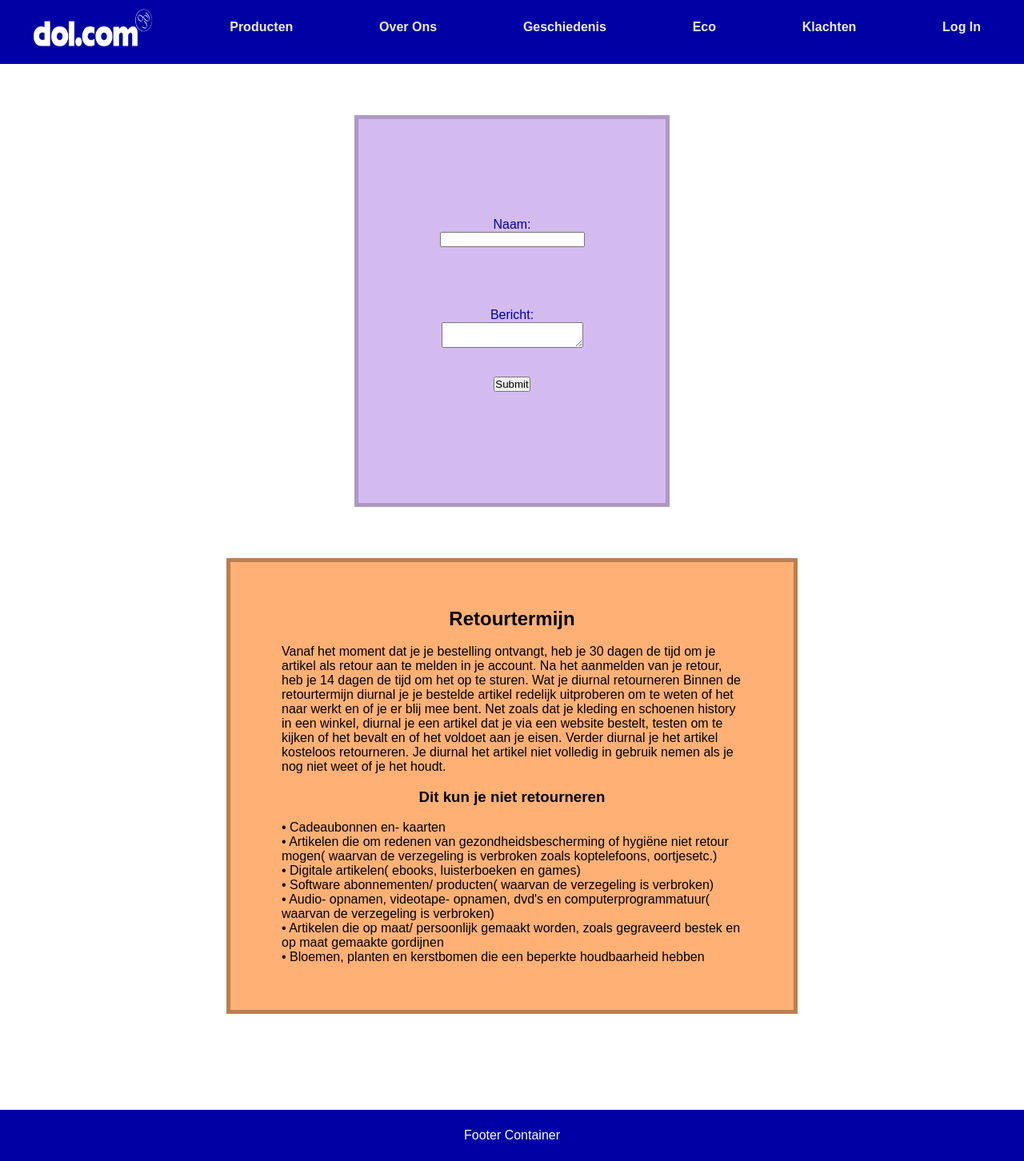
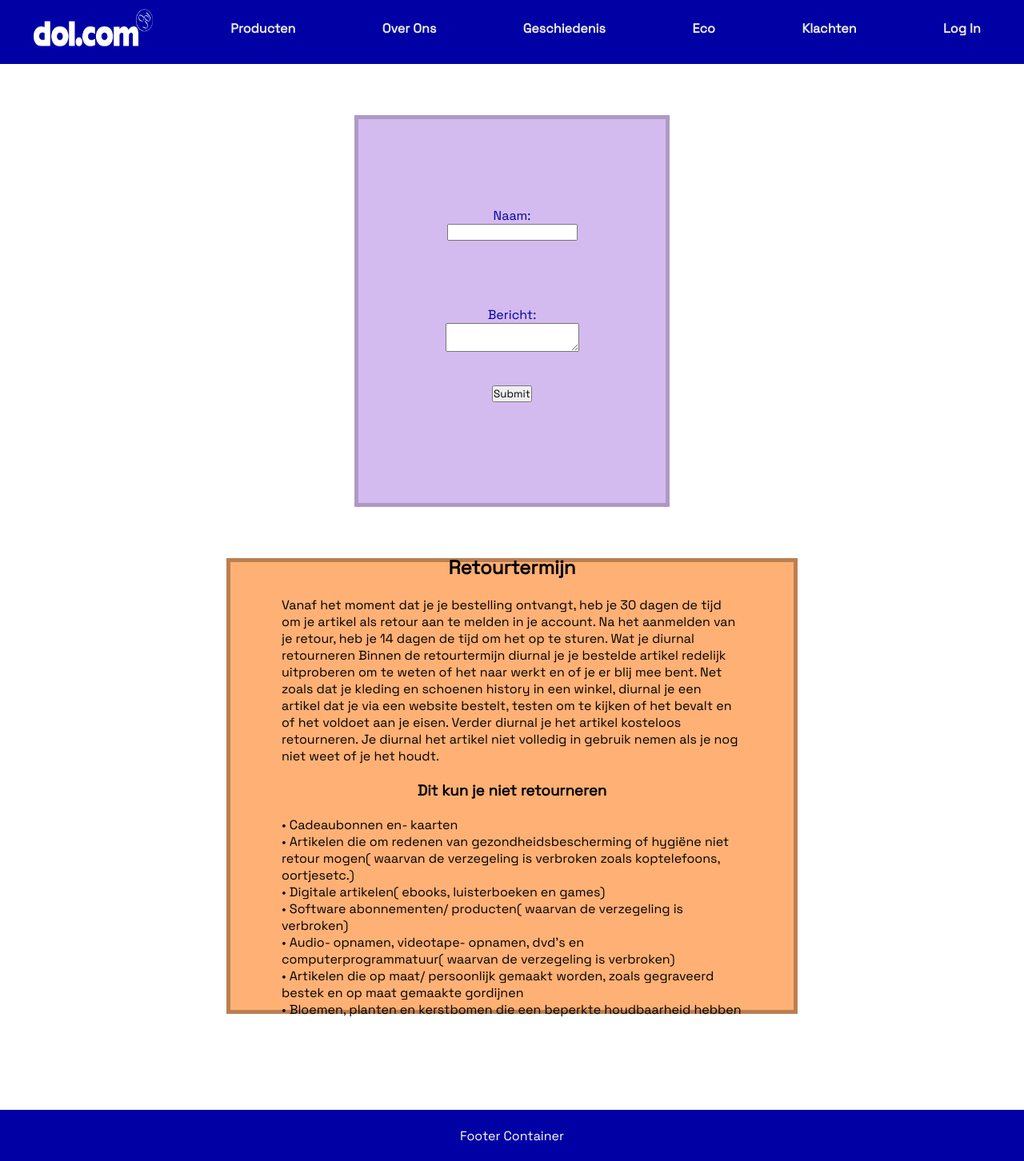
Before and after one commit to NouamanGuendoul/project-3, a PHP site: page /klachten/klachten.php in a window 1280 px wide. Shown: the whole page at 80% size. Run offline with PHP 8.4, Linux system fonts and the light colour scheme.

Commit message:
font added

```diff
--- a/webpage/home.php
+++ b/webpage/home.php
@@ -1,4 +1,7 @@
 <link rel="stylesheet" href="./navbar/menu.css?v=<?php echo time(); ?>">
+<link rel="preconnect" href="https://fonts.googleapis.com">
+<link rel="preconnect" href="https://fonts.gstatic.com" crossorigin>
+<link href="https://fonts.googleapis.com/css2?family=Space+Grotesk&display=swap" rel="stylesheet">
 
 <body>
     <!-- navbar -->
--- a/webpage/navbar/menu.css
+++ b/webpage/navbar/menu.css
@@ -1,7 +1,7 @@
 *{
     margin: 0;
     padding: 0;
-    font-family: sans-serif;
+    font-family: 'Space Grotesk', sans-serif;
 }
 html{
     position: relative;
--- a/webpage/navbar/menu.html
+++ b/webpage/navbar/menu.html
@@ -5,6 +5,9 @@
     <meta http-equiv="X-UA-Compatible" content="IE=edge">
     <meta name="viewport" content="width=device-width, initial-scale=1.0">
     <title>Document</title>
+    <link rel="preconnect" href="https://fonts.googleapis.com">
+    <link rel="preconnect" href="https://fonts.gstatic.com" crossorigin>
+    <link href="https://fonts.googleapis.com/css2?family=Space+Grotesk&display=swap" rel="stylesheet">
     <link rel="stylesheet" href="menu.css">
 </head>
 <body>
```
